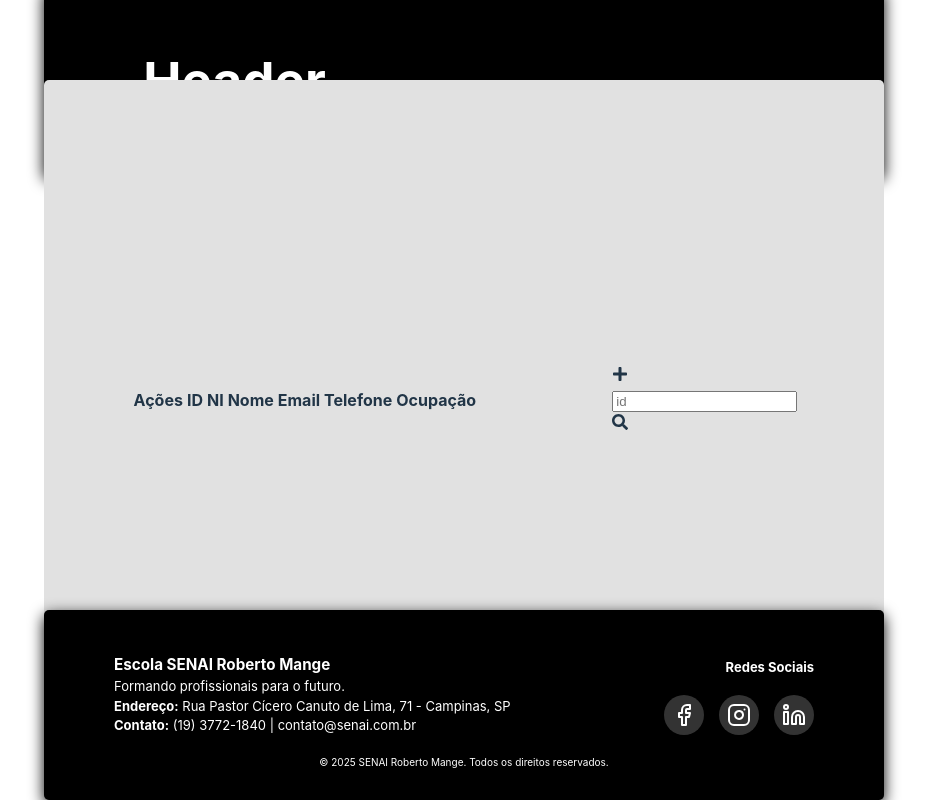
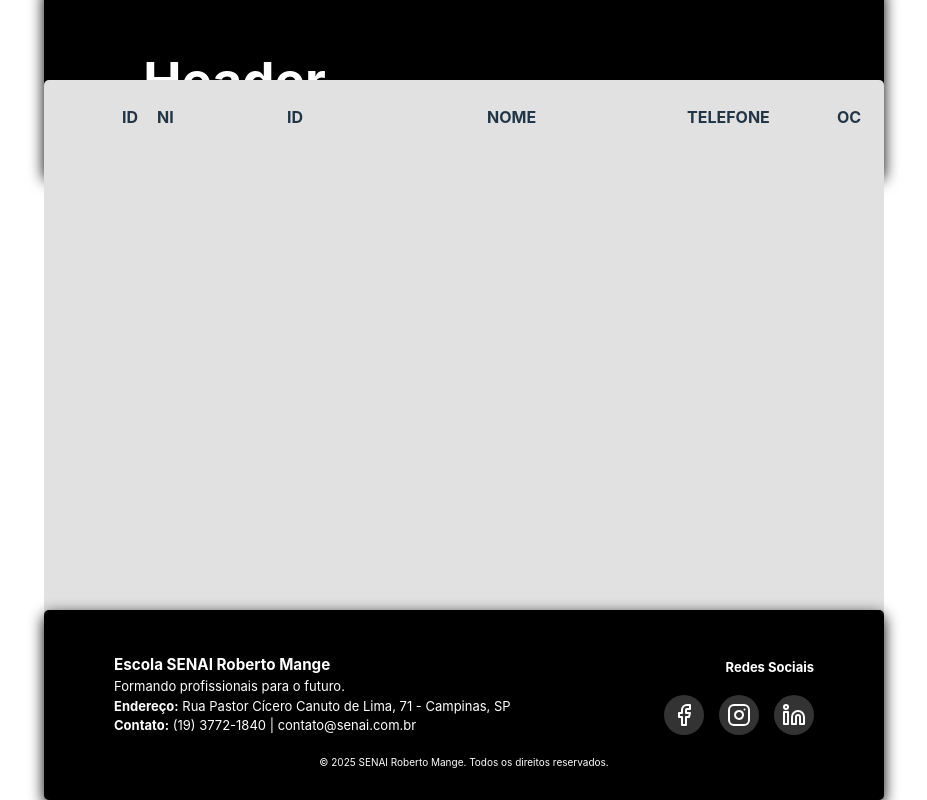
Before and after one commit to lindomarbatistao/2DS12, a React (Vite) app in the folder front/: page /home in a window 1280 px wide. Shown: the whole page, without its empty margins (176-1103 px from the left). Built offline with nearby package versions, Linux system fonts and the light colour scheme.

Commit message:
12-02-2025 16:44

```diff
--- a/front/src/pages/home/index.jsx
+++ b/front/src/pages/home/index.jsx
@@ -57,14 +57,15 @@ export default function Home() {
                 <div className="lista">
                     <table>
                         <thead>
-                            <tr>
-                                <th>Ações</th>
-                                <th>ID</th>
-                                <th>NI</th>
-                                <th>Nome</th>
-                                <th>Email</th>
-                                <th>Telefone</th>
-                                <th>Ocupação</th>
+                            <tr className="icons">
+                                <div className="col1"></div>
+                                <div className="col2"></div>
+                                <div className="col3"><th>ID</th></div>
+                                <div className="col4"><th>NI</th></div>
+                                <div className="col5"><th>ID</th></div>
+                                <div className="col6"><th>NOME</th></div>
+                                <div className="col7"><th>TELEFONE</th></div>
+                                <div className="col8"><th>OC</th></div>
                             </tr>
                         </thead>
                         <tbody>
@@ -101,8 +102,11 @@ export default function Home() {
                     <div className="btn1">
                         <FaPlus className="adicionar" />
                     </div>
-                    <div className="pesquisar">
+                    <div className="id">
                         <input placeholder="id" />
+                    </div>
+                    <div className="nome">
+                        <input placeholder="nome do professor" />
                     </div>
                     <div className="btn2">
                         <FaSearch className="procurar" />
--- a/front/src/pages/home/styles.css
+++ b/front/src/pages/home/styles.css
@@ -3,8 +3,8 @@
     width: 800px;
     height: 600px;
     display: flex;
-    justify-content: space-around;
-    flex-direction: row;
+    justify-content: space-between;
+    flex-direction: column;
     align-items: center;
     position: absolute;
     /* top: 50%;  */
@@ -26,35 +26,81 @@
 }
 
 .col1{
-    background-color: aqua;
+    /* background-color: aqua; */
     width: 25px;
 }
 .col2{
-    background-color: rgb(209, 197, 37);
+    /* background-color: rgb(209, 197, 37); */
     width: 25px;
 }
 .col3{
-    background-color: aqua;
+    /* background-color: aqua; */
     width: 35px;
 }
 .col4{
-    background-color: rgb(209, 197, 37);
+    /* background-color: rgb(209, 197, 37); */
     width: 130px;
 }
 .col5{
-    background-color: aqua;
+    /* background-color: aqua; */
     width: 200px;
 }
 .col6{
-    background-color: rgb(209, 197, 37);
+    /* background-color: rgb(209, 197, 37); */
     width: 200px;
 }
 .col7{
-    background-color: aqua;
+    /* background-color: aqua; */
     width: 150px;
 }
 
 .col8{
-    background-color: rgb(209, 197, 37);
+    /* background-color: rgb(209, 197, 37); */
     width: 25px;
 }
+
+.footer_table{
+    display: flex;
+    flex-direction: row;
+    justify-content: space-between;
+    align-items: center;
+    background-color: rgb(143, 143, 143);
+    width: 95%;
+    height: 50px;
+    border-radius: 10px;
+}
+
+.btn1{
+    width: 30px;
+    height: 30px;
+    display: flex;
+    align-items: center;
+    justify-content: center;
+    border-radius: 20px;
+    background-color: azure;
+    margin-left: 10px;
+}
+.btn2{
+    width: 30px;
+    height: 30px;
+    display: flex;
+    align-items: center;
+    justify-content: center;
+    border-radius: 20px;
+    background-color: azure;
+    margin-right: 10px;
+}
+
+.id input{
+    width: 30px;
+    height: 30px;
+    border-radius: 10px;
+    padding-left: 5px;
+}
+
+.nome input{
+    width: 300px;
+    height: 30px;
+    border-radius: 10px;
+    padding-left: 5px;
+}
```
